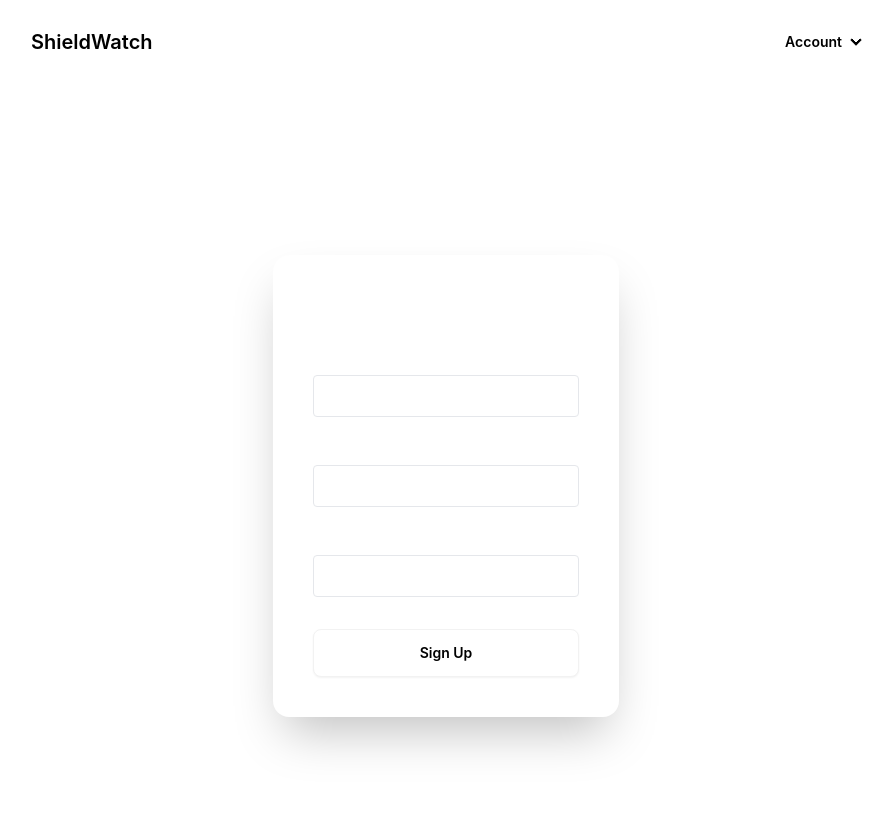
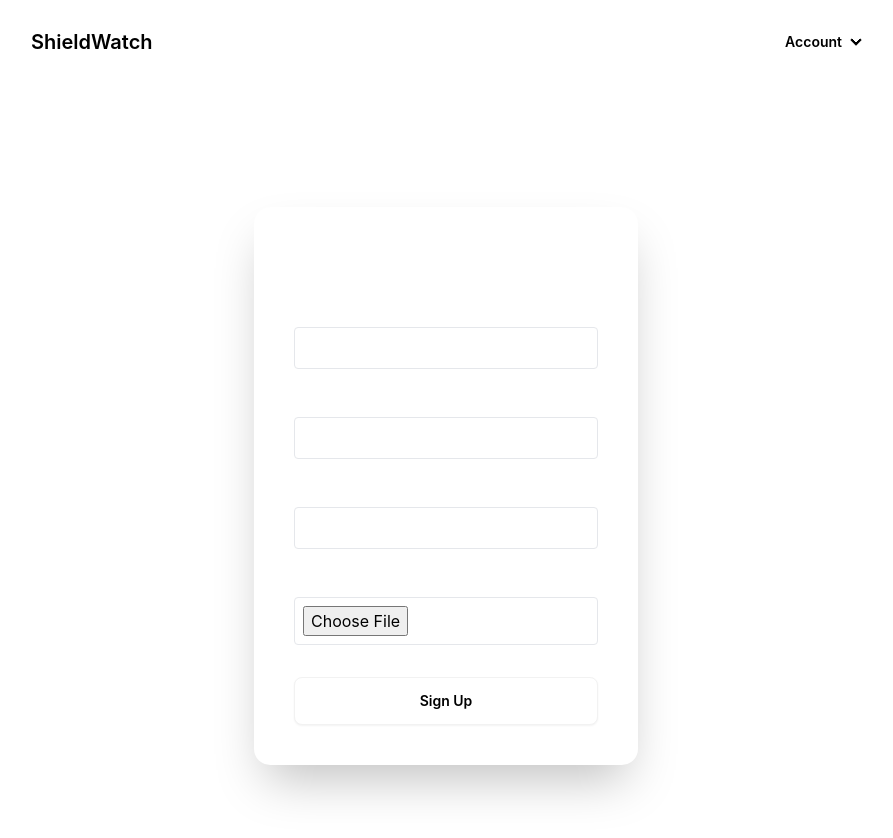
Before and after one commit to RafieAmandio/ShieldWatchIOT, a React (Create React App) app in the folder Source Code/Frontend/: page /register in a window 1280 px wide. Shown: the top 838 px of the page, without its empty margins (194-1087 px from the left). Built offline with nearby package versions, Linux system fonts and the light colour scheme.

Commit message:
add fitur upload file

```diff
--- a/Source Code/Frontend/src/components/Register.js
+++ b/Source Code/Frontend/src/components/Register.js
@@ -6,16 +6,21 @@ const Register = () => {
     const [username, setUsername] = useState('');
     const [email, setEmail] = useState('');
     const [password, setPassword] = useState('');
+    const [face, setFace] = useState(null);
 
     const handleRegister = async (event) => {
         event.preventDefault();
+
         try {
+            const formData = new FormData();
+            formData.append('username', username);
+            formData.append('email', email);
+            formData.append('password', password);
+            formData.append('face', face); // Append the avatar file to the form data
+
             const response = await fetch("/register", {
                 method: "POST",
-                headers: {
-                    "Content-Type": "application/json",
-                },
-                body: JSON.stringify({ email, password }),
+                body: formData,
             });
 
             if (response.ok) {
@@ -30,6 +35,11 @@ const Register = () => {
             console.error("Error registering admin:", error);
             // Handle the error scenario
         }
+    };
+
+    const handleFaceChange = (event) => {
+        const file = event.target.files[0];
+        setFace(file);
     };
 
     return (
@@ -70,6 +80,18 @@ const Register = () => {
                                     className="mt-1 p-2 w-full border rounded"
                                     value={password} onChange={(event) => setPassword(event.target.value)} required />
                             </div>
+                            <div className="form-control text-white">
+                                <label className="label">
+                                    <span className="label-text text-white">Face Recognition</span>
+                                </label>
+                                <input
+                                    type="file"
+                                    id="face"
+                                    className="mt-1 p-2 w-full border rounded"
+                                    accept="image/*"
+                                    onChange={handleFaceChange}
+                                />
+                            </div>
                             <div className="form-control mt-6">
                                 <button type="submit" className="btn bg-white text-black" onClick={handleRegister}>Sign Up</button>
                             </div>
```
Also changed, not shown: 2 other files (tests, documents, lock files or other folders).
